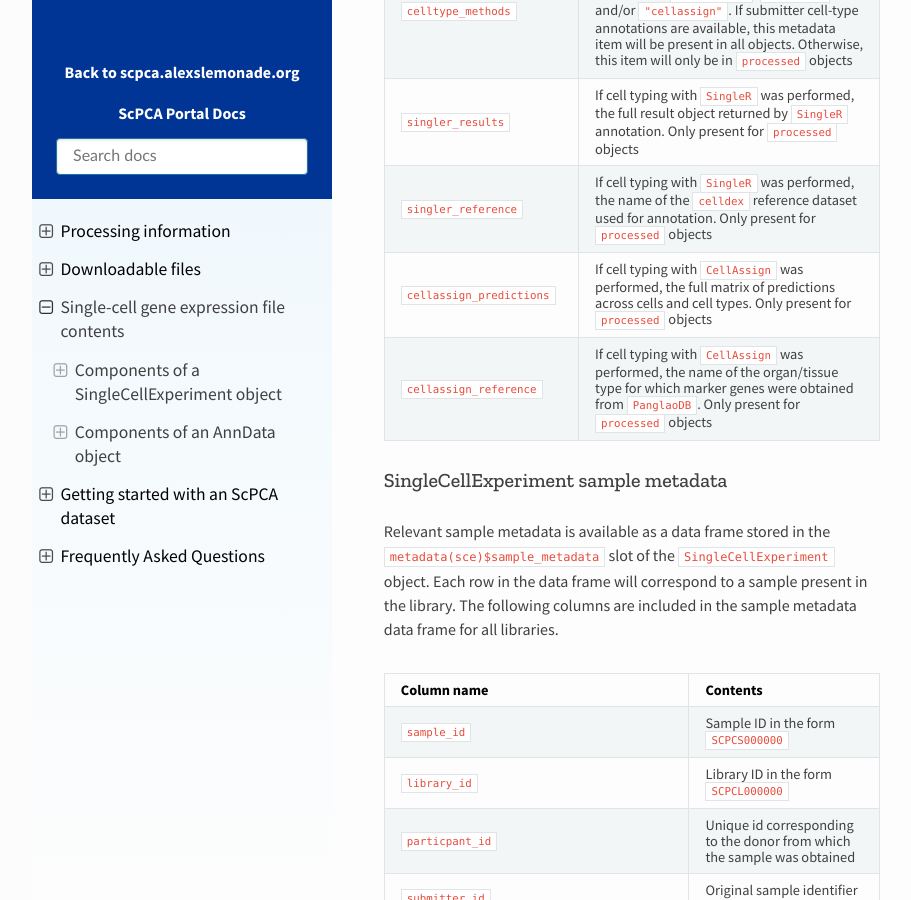
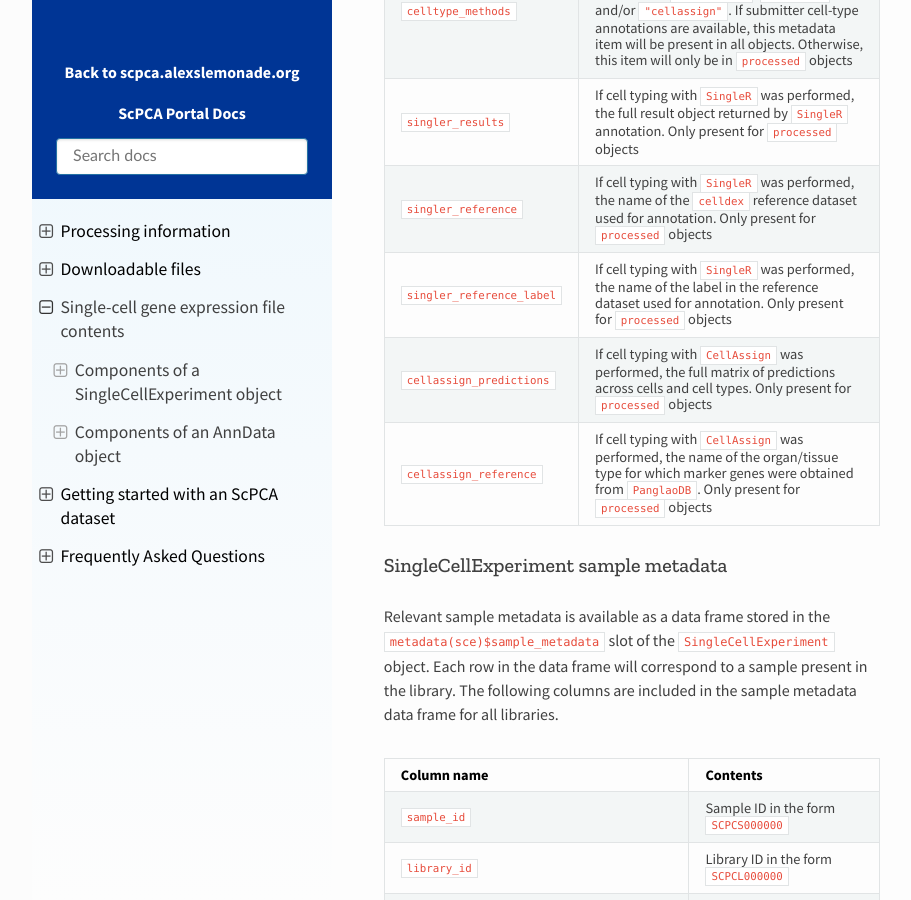
Before and after one commit to DongzeHE/scpca-docs, a Sphinx documentation site: the page built from docs/sce_file_contents.md, in a window 1280 px wide and 900 px high, scrolled down 6150 px. Shown: the whole window, without its empty margins (158-1069 px from the left). Built offline with Sphinx 7.4.7 and the Read the Docs theme 2.0.0, drawn with Linux system fonts in a browser that asks for light colours.

Commit message:
add label back to metadata

```diff
--- a/docs/sce_file_contents.md
+++ b/docs/sce_file_contents.md
@@ -135,6 +135,7 @@ metadata(sce) # experiment metadata
 | `celltype_methods` | If cell type annotation was performed, a vector of the methods used for annotation. May include `"submitter"`, `"singler"` and/or `"cellassign"`. If submitter cell-type annotations are available, this metadata item will be present in all objects. Otherwise, this item will only be in `processed` objects |
 | `singler_results` | If cell typing with `SingleR` was performed, the full result object returned by `SingleR` annotation. Only present for `processed` objects |
 | `singler_reference` | If cell typing with `SingleR` was performed, the name of the [`celldex`](http://bioconductor.org/packages/release/data/experiment/html/celldex.html) reference dataset used for annotation. Only present for `processed` objects |
+| `singler_reference_label` | If cell typing with `SingleR` was performed, the name of the label in the reference dataset used for annotation. Only present for `processed` objects |
 | `cellassign_predictions` | If cell typing with `CellAssign` was performed, the full matrix of predictions across cells and cell types. Only present for `processed` objects |
 | `cellassign_reference` | If cell typing with `CellAssign` was performed, the name of the organ/tissue type for which marker genes were obtained from `PanglaoDB`. Only present for `processed` objects |
 
```
